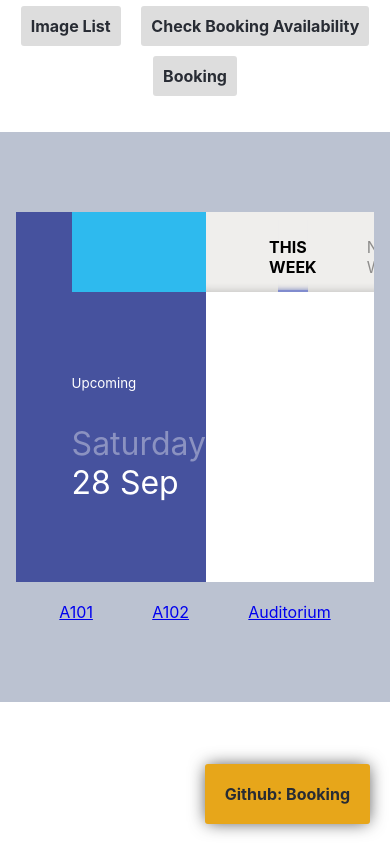
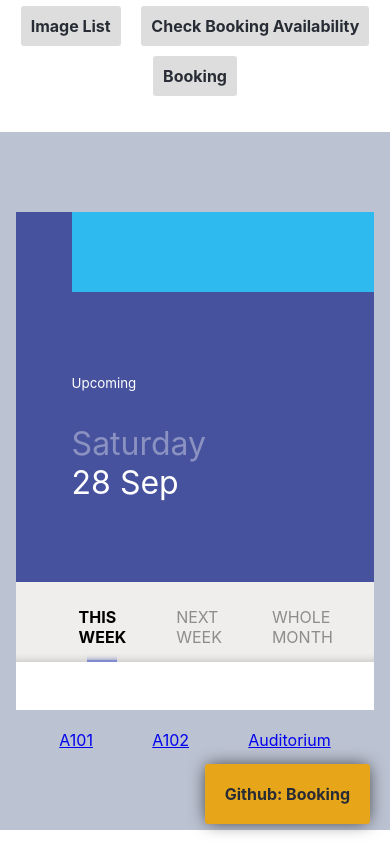
Before and after one commit to non-wil/booking-system, a React (Create React App) app: page /bookings/today in a window 390 px wide. Built offline with nearby package versions, Linux system fonts and the light colour scheme.

Commit message:
💄 little tune for mobile

```diff
--- a/src/components/Booking/style.scss
+++ b/src/components/Booking/style.scss
@@ -1,5 +1,9 @@
 .container {
   display: flex;
+
+  @media (max-width: 576px) {
+    flex-wrap: wrap;
+  }
 
   .left-box {
     width: 40%;
@@ -13,6 +17,10 @@
       rgba(77, 90, 161, 1) 405px,
       rgba(77, 90, 161, 1) 100%
     );
+
+    @media (max-width: 576px) {
+      width: 100%;
+    }
     .room-no-box {
       display: flex;
       background-color: #2ebaee;
@@ -55,6 +63,10 @@
   .right-box {
     width: 60%;
     background: #ffffff;
+
+    @media (max-width: 576px) {
+      width: 100%;
+    }
     .tab-header {
       height: 80px;
       display: flex;
--- a/src/components/CheckBookingAvailability/index.js
+++ b/src/components/CheckBookingAvailability/index.js
@@ -34,6 +34,7 @@ const CheckBookingAvailability = () => {
               setStartTime(event.target.value)
             }}
           />
+          <br />
           <span> End Time: </span>
           <input
             placeholder="2019-09-28 16:00:00"
```
